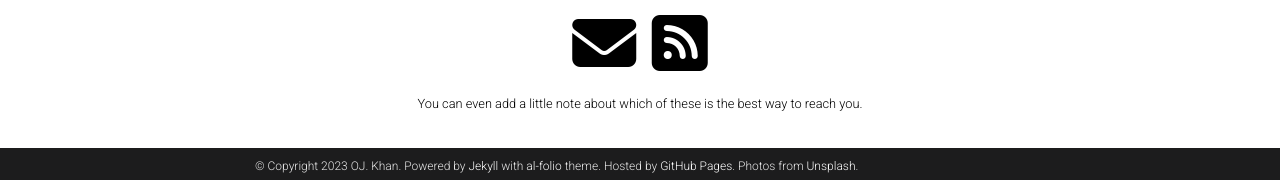
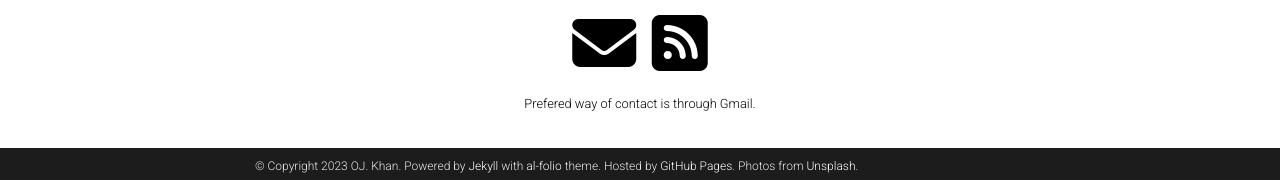
Before and after one commit to OmerJauhar/OmerJauhar.github.io, a Jekyll site: the page built from _pages/about.md, in a window 1280 px wide and 1334 px high. Shown: the part 1151-1331 px from the top of the window. Built offline with Jekyll 4.4.1, drawn with Linux system fonts in a browser that asks for light colours; full-size pictures stand in for the smaller copies a plugin makes; emoji names are drawn with the system emoji font; comment, search, counter and statistics services are not loaded; a style sheet for code colours, icons or effects is not loaded.

```diff
--- a/_config.yml
+++ b/_config.yml
@@ -19,7 +19,7 @@
 icon: ⚛️  # the emoji used as the favicon (alternatively, provide image name in /assets/img/)
 
 url: https://OmerJauhar.github.io # the base hostname & protocol for your site
-baseurl:  # the subpath of your site, e.g. /blog/
+baseurl: / # the subpath of your site, e.g. /blog/
 last_updated: false # set to true if you want to display last updated in the footer
 impressum_path:  # set to path to include impressum link in the footer, use the same path as permalink in a page, helps to conform with EU GDPR
 
@@ -106,7 +106,7 @@
 discord_id: # your discord id (18-digit unique numerical identifier)
 
 contact_note: >
-  You can even add a little note about which of these is the best way to reach you.
+  Prefered way of contact is through Gmail.
 
 # -----------------------------------------------------------------------------
 # Analytics and search engine verification
@@ -125,7 +125,7 @@
 blog_name: al-folio # blog_name will be displayed in your blog page
 blog_nav_title: blog # your blog must have a title for it to be displayed in the nav bar
 blog_description: a simple whitespace theme for academics
-permalink: /blog/:year/:title/
+permalink: ./blog/:year/:title/
 
 # Pagination
 pagination:
```
